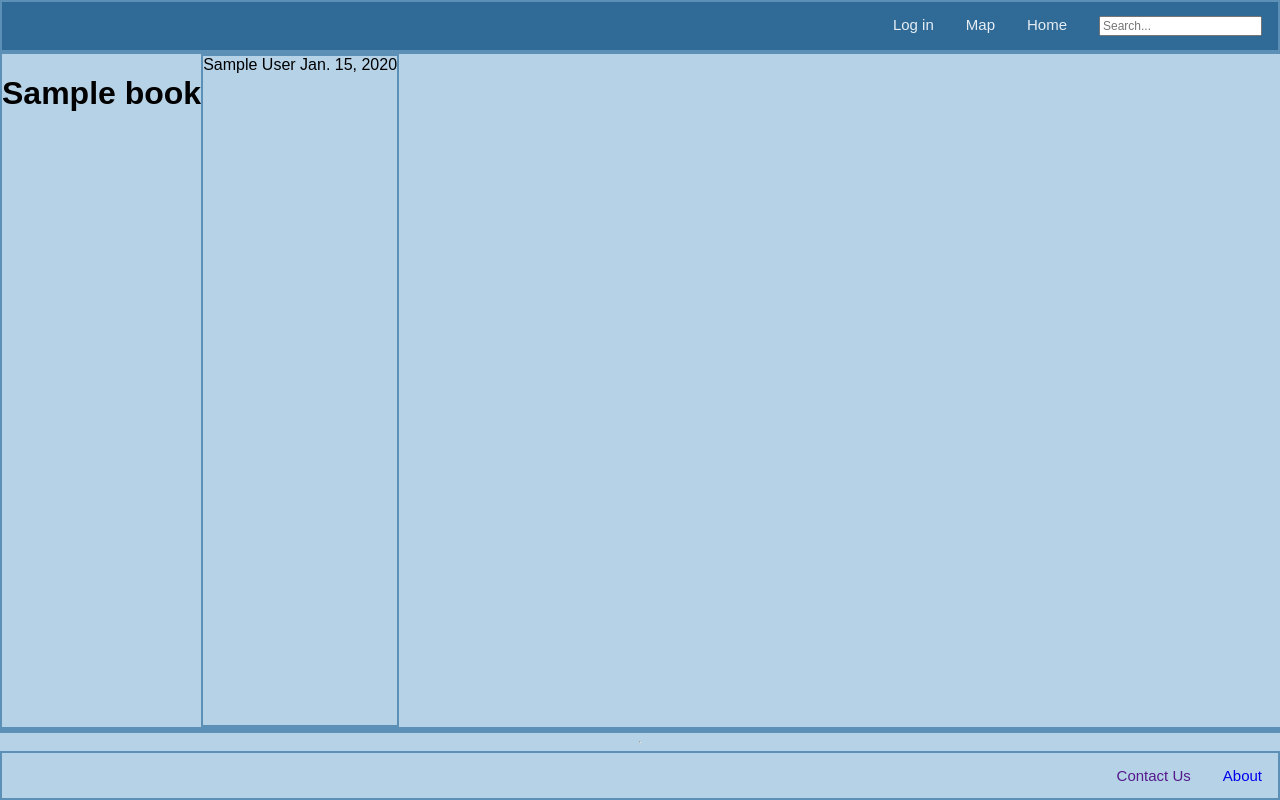
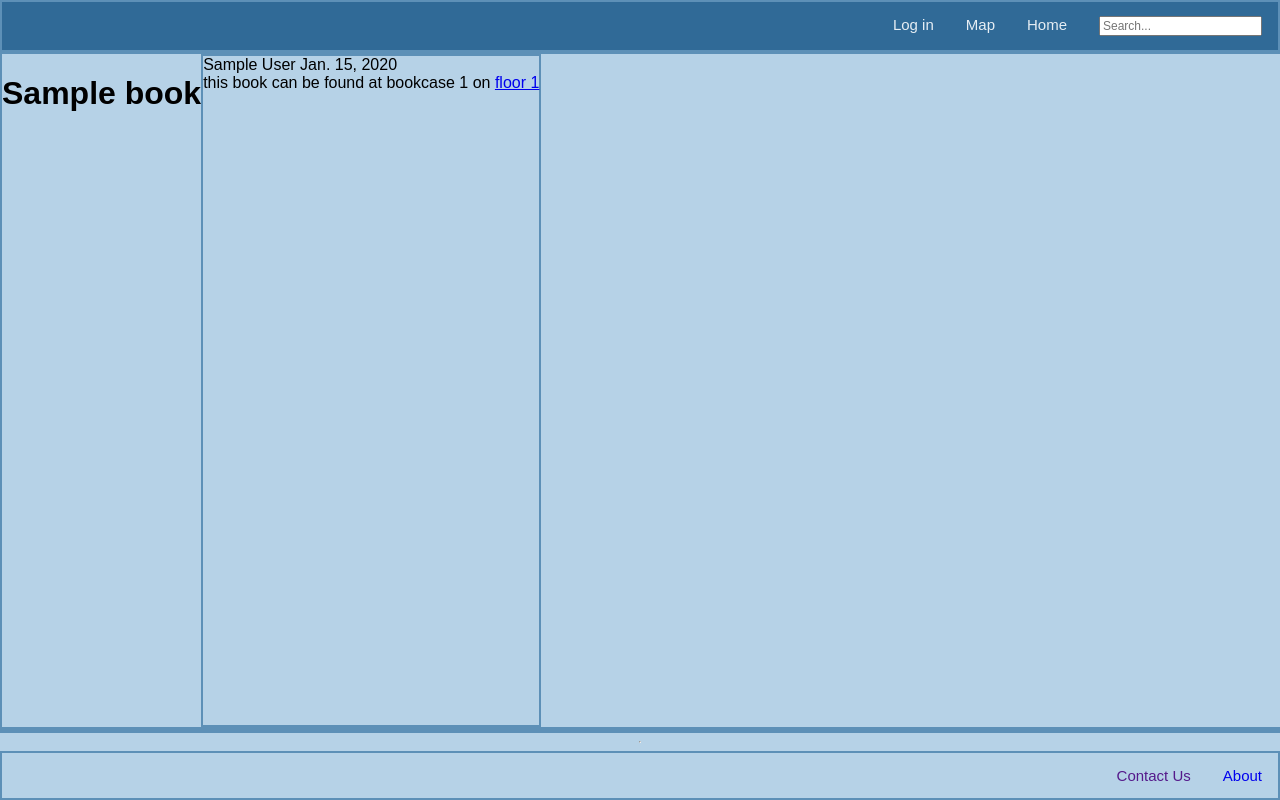
Before and after one commit to lab9teamA/library-navigator, a Django app: template templates/libnav/book.html in a window 1280 px wide. Run offline with Django 3.2, Linux system fonts and the light colour scheme; the template is opened without the code that fills it: values that come from a table or form of the project are taken from there, others are empty; tables that the repository leaves empty hold one stand-in row (values such as "Sample post"); parts of the project's set-up code (start-up, migrations or seed data) failed here and were passed over.

Commit message:
added link from book to map

```diff
--- a/libnav/views.py
+++ b/libnav/views.py
@@ -3,7 +3,7 @@ from django.urls import reverse
 from django.contrib.auth import authenticate, login, logout
 from django.contrib.auth.decorators import login_required
 from numpy import number
-from libnav.models import Book, Floor
+from libnav.models import Book, Bookcase, Floor, Subject
 # from libnav.forms import
 from django.shortcuts import redirect
 from django.http import HttpResponse
@@ -40,7 +40,9 @@ def book(request, isbn):
     context_dict ={}
     try:
         book = Book.objects.get(ISBN = isbn)
+        location = Bookcase.objects.get(id = book.bookcase.id)
         context_dict['book'] = book
+        context_dict['bookcase'] = location
     except Book.DoesNotExist:
         context_dict['book'] = None
     response = render(request, 'libnav/book.html', context=context_dict)
--- a/templates/libnav/book.html
+++ b/templates/libnav/book.html
@@ -17,6 +17,8 @@
 <div>
     {{book.author}}
     {{book.publishDate}}
+    <br />
+    this book can be found at bookcase {{bookcase.id}} on <a href="{% url 'libnav:map' bookcase.floor.number %}">floor {{bookcase.floor.number}}</a>
 </div>
 {% else %}
     Unknown Book
```
